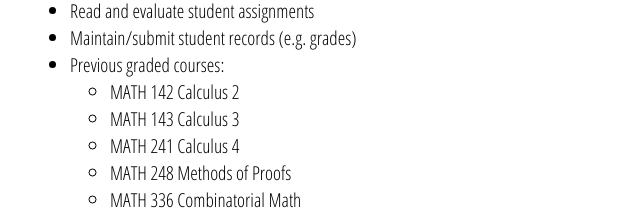
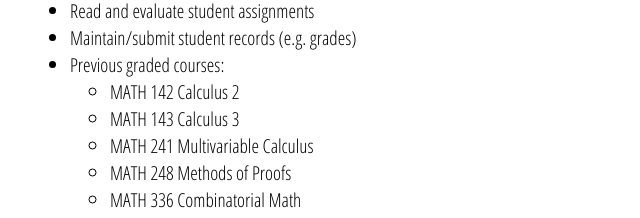
Before and after one commit to harryzixunyan/harryzixunyan.github.io, a plain HTML site: page about.html in a window 1280 px wide. Shown: the part 1520-1738 px from the top of the page, 0-640 px from the left. Drawn offline with Linux system fonts and the light colour scheme.

Commit message:
Update about.html

```diff
--- a/about.html
+++ b/about.html
@@ -100,7 +100,7 @@
                     <ul class="circle">
                         <li>MATH 142 Calculus 2</li>
                         <li>MATH 143 Calculus 3</li>
-                        <li>MATH 241 Calculus 4</li>
+                        <li>MATH 241 Multivariable Calculus</li>
                         <li>MATH 248 Methods of Proofs</li>
                         <li>MATH 336 Combinatorial Math</li>
                         <li>MATH 341 Theory of Numbers</li>
```
